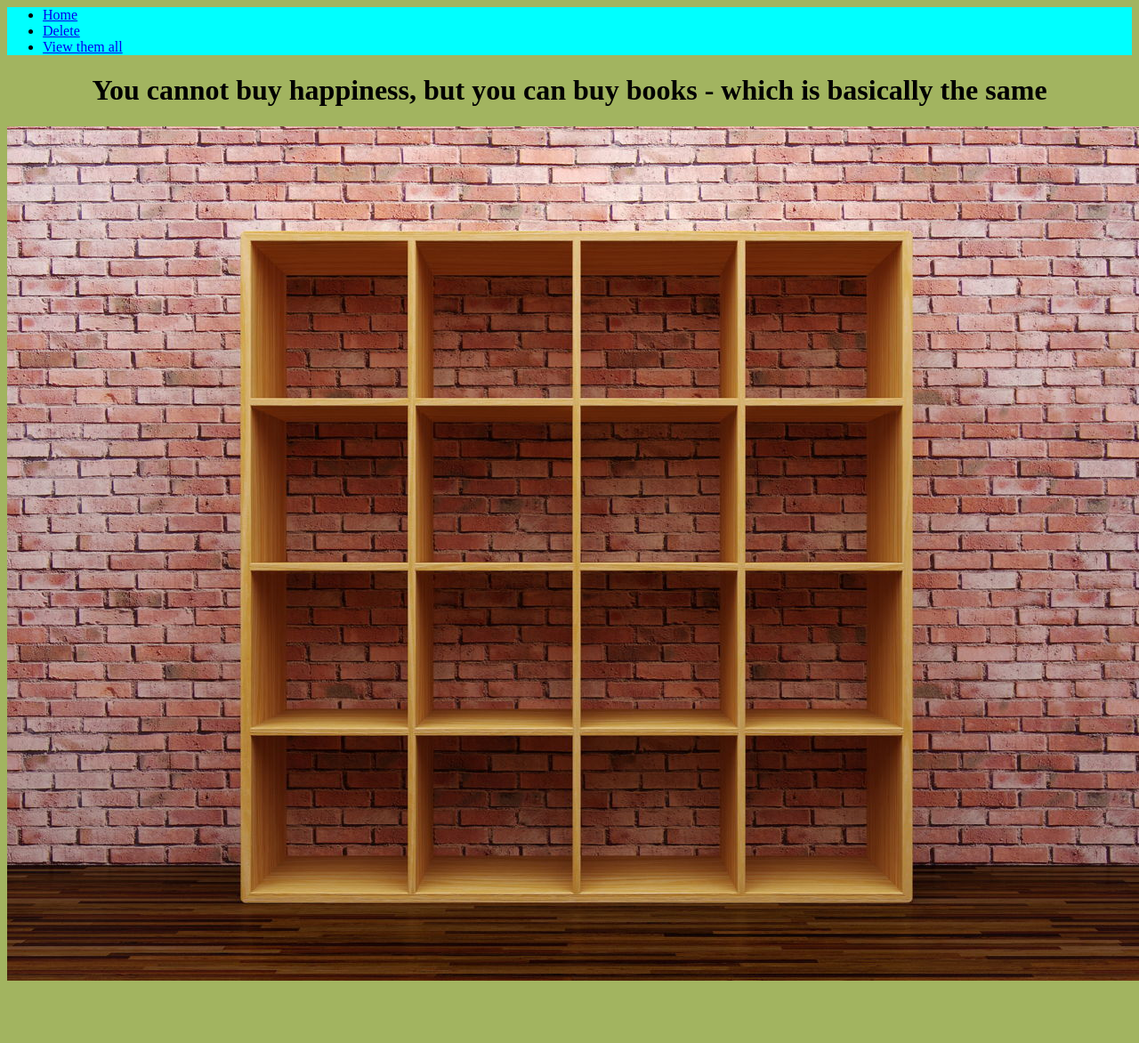
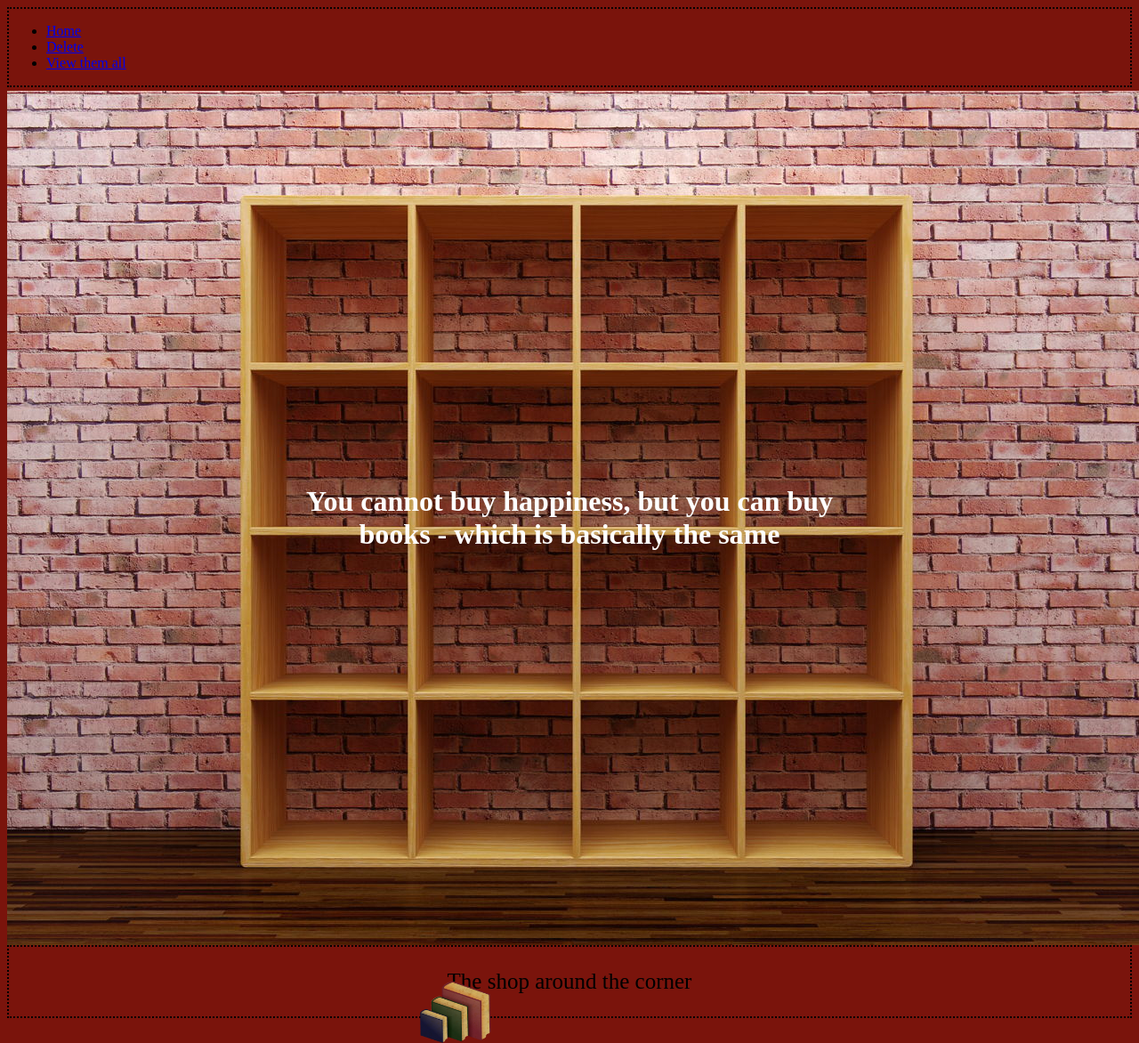
Before and after one commit to AnnikaNeumann/LabWork_ChristianAnnika_Books-Author, a Flask app: template Lab/templates/new.html in a window 1280 px wide. Shown: the whole page at 89% size. Before the commit the page ends 1102 px from the top, so only its background shows below. Run offline with Flask 2, Linux system fonts and the light colour scheme; the template is opened without the code that fills it, so the values that code supplies are empty.

Commit message:
css refactored,background image works,footer,header

```diff
--- a/Lab/static/style.css
+++ b/Lab/static/style.css
@@ -1,25 +1,56 @@
 
 body {
-    background-color: rgb(162, 180, 96);
+    background-color: rgb(122, 20, 12);
+}
+
+#overlay1{
+    position: relative;
+    display: inline-block;
+    width: 60px;
+    left: 0%;
+    right:0%;
 }
 
 header > nav{
-    background-color: aqua;
+    border: 2px;
+    border-color: black;
+    border-style: dotted;
+    margin-top: 2px;
+    margin-bottom: 4px;
+    padding: 0px 0px 0px 2px;
+    list-style-type: none;
 }
 
-/*
-.bookshelf {
-    background-color: rgb(73, 15, 15);
-    list-style-type: none;
-} */
 
-.container {
-    position: relative;
-    width: 300px;
-    height: 200px;
+footer{
+
+    border: 2px;
+    border-color: black;
+    border-style: dotted;
+    text-align: center;
+    font-size: 25px;
 }
 
-h1{
+.container{
+
+    position: relative;
     text-align: center;
+    color: white;
+}
+
+.centered {
+    position: absolute;
+    top: 50%;
+    left: 50%;
+    transform: translate(-50%, -50%);
 
 }
+
+#book-icon{
+    width: 80px;
+    height: 70px;
+    position: relative;
+    float: right;
+    margin-right: 19cm;
+    margin-top: -40px;
+}
--- a/Lab/templates/base.html
+++ b/Lab/templates/base.html
@@ -3,7 +3,7 @@
     <meta charset="UTF-8">
     <meta http-equiv="X-UA-Compatible" content="IE=edge">
     <meta name="viewport" content="width=device-width, initial-scale=1.0">
-    <link rel="stylesheet" href="/Lab/static/style.css">
+    <link rel="stylesheet" href="{{ url_for('static', filename='style.css') }}">
     <title>My Books</title>
 </head>
 <body>
@@ -11,14 +11,15 @@
     <nav>
         <ul class="bookshelf">
             <li><a href="/">Home</a></li>
-            <li> <a href="/delete_book">Delete</a></li>
+            <li> <a href="/delete_book">Delete</a></li><span></span>
             <li> <a href="/view_book">View them all</a></li>
         </ul>
     </nav>
 </header>
-<h1>You cannot buy happiness, but you can buy books - which is basically the same</h1>
+
 <div class="container">
     <img src="./static/images/bookshelf.jpeg" alt="Image of a bookshelf">
+<div class="centered"><h1>You cannot buy happiness, but you can buy books - which is basically the same</h1></div>
 </div>
 
     {% block content %}
@@ -27,4 +28,7 @@
     {% endblock %} </div>
 
 </body>
+<footer>
+    <p>The shop around the corner</p><img src="./static/images/books-icon.png" alt="Book Icon" id="book-icon">
+</footer>
 </html>
--- a/Lab/templates/index.html
+++ b/Lab/templates/index.html
@@ -1,6 +1,8 @@
-{% extends "base.html" %}
-{% block content %}
+{% extends "base.html" %} {% block content %}
 
+<img src="/Lab/static/images/bloodwritten.jpeg" alt="Book cover" id="overlay2">
+
+<img src="/Lab/static/images/Hitchhiker.jpeg" alt="Hitchhiker" id="overlay1"></div>
 
 
 {% endblock %}
```
Also changed, not shown: Lab/controllers/book_controller.py (+33 -0 lines), Lab/static/images/books-icon.png (added), Lab/templates/edit.html (added), Lab/templates/show.html (added).
